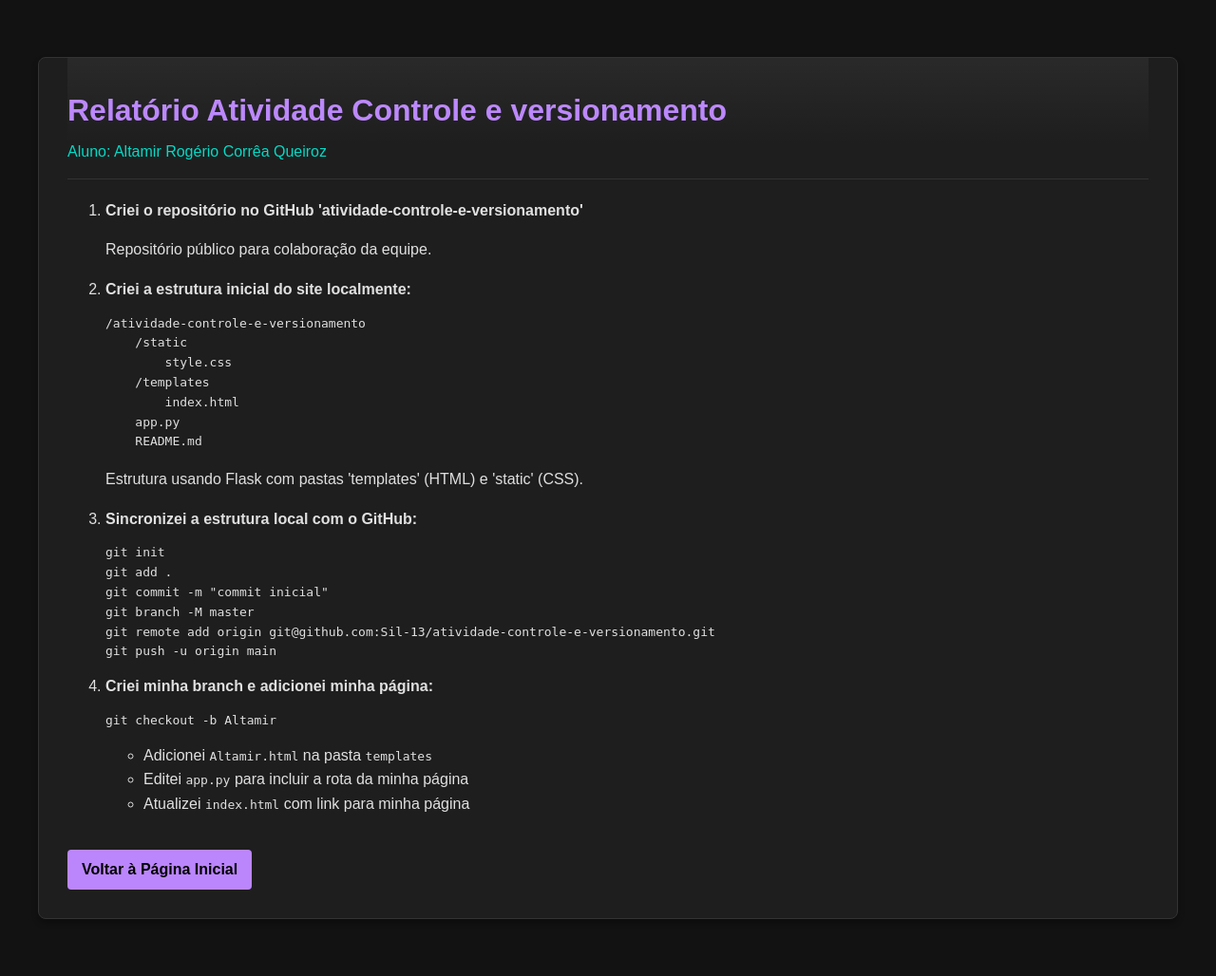
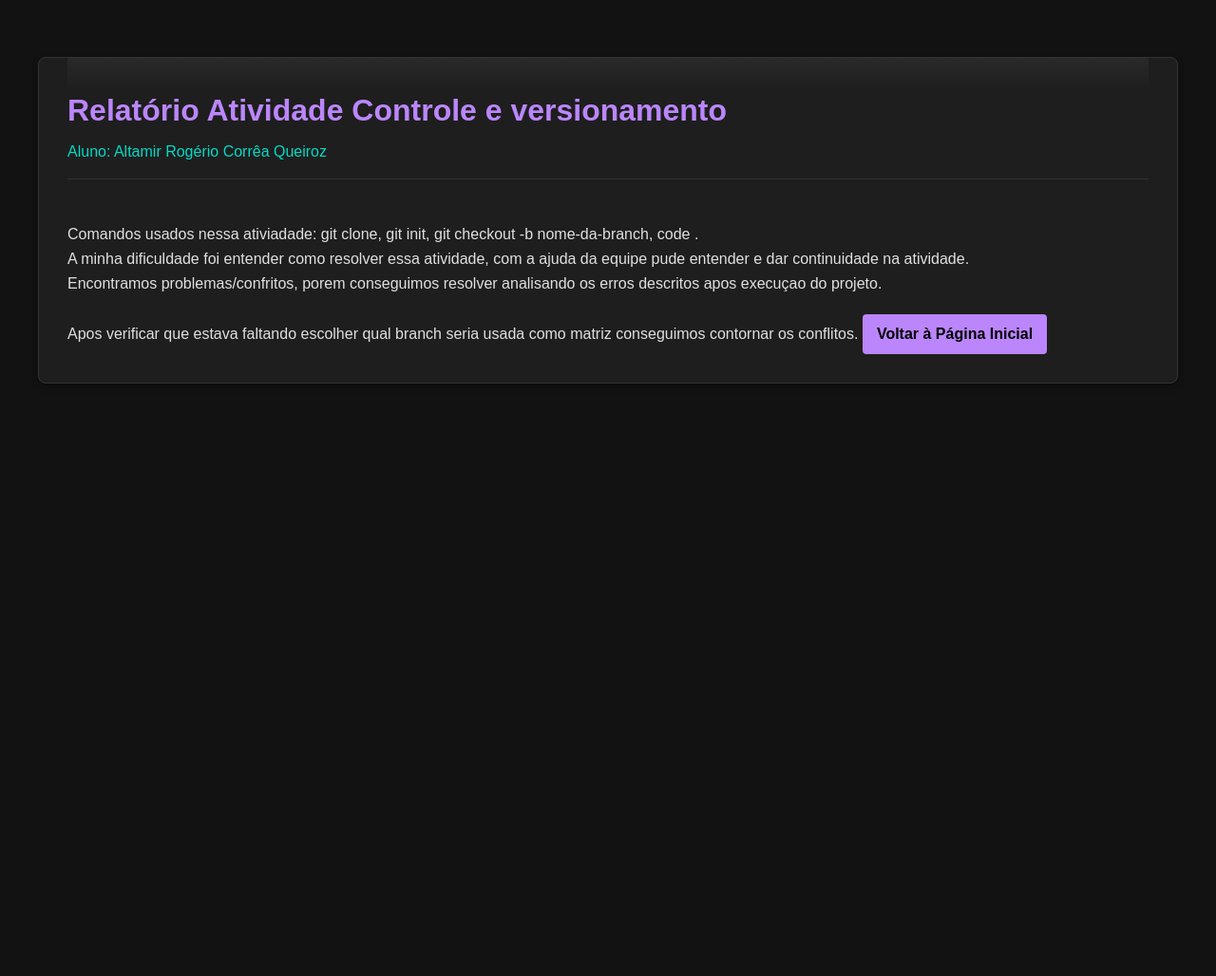
Before and after one commit to Sil-13/atividade-controle-e-versionamento, a Flask app: page /Altamir in a window 1280 px wide. Shown: the whole page at 95% size. After the commit the page ends 404 px from the top, so only its background shows below. Run offline with Flask 3, Linux system fonts and the light colour scheme.

Commit message:
Relatorio final

```diff
--- a/app.py
+++ b/app.py
@@ -15,7 +15,7 @@ def glecia():
     return render_template('glecia.html')
 
 @app.route('/Altamir')
-def aluno3():
+def Altamir():
     return render_template('Altamir.html')
 
 if __name__ == '__main__':
--- a/templates/Altamir.html
+++ b/templates/Altamir.html
@@ -15,44 +15,11 @@
             </div>
 
 
-  <ol class="report-list">
-                <li>
-                    <strong>Criei o repositório no GitHub 'atividade-controle-e-versionamento'</strong>
-                    <p>Repositório público para colaboração da equipe.</p>
-                </li>
+ <br>Comandos usados nessa ativiadade: git clone, git init, git checkout -b nome-da-branch, code .
+ <br>A minha dificuldade foi entender como resolver essa atividade, com a ajuda da equipe pude entender e dar continuidade na atividade.
+ <br>Encontramos problemas/confritos, porem conseguimos resolver analisando os erros descritos apos execuçao do projeto.
+ <br>Apos verificar que estava faltando escolher qual branch seria usada como matriz conseguimos contornar os conflitos.
 
-                <li>
-                    <strong>Criei a estrutura inicial do site localmente:</strong>
-                    <pre><code>/atividade-controle-e-versionamento
-    /static
-        style.css
-    /templates
-        index.html
-    app.py
-    README.md</code></pre>
-                    <p>Estrutura usando Flask com pastas 'templates' (HTML) e 'static' (CSS).</p>
-                </li>
-
-                <li>
-                    <strong>Sincronizei a estrutura local com o GitHub:</strong>
-                    <pre><code>git init
-git add .
-git commit -m "commit inicial"
-git branch -M master
-git remote add origin git@github.com:Sil-13/atividade-controle-e-versionamento.git
-git push -u origin main</code></pre>
-                </li>
-
-                <li>
-                    <strong>Criei minha branch e adicionei minha página:</strong>
-                    <pre><code>git checkout -b Altamir</code></pre>
-                    <ul>
-                        <li>Adicionei <code>Altamir.html</code> na pasta <code>templates</code></li>
-                        <li>Editei <code>app.py</code> para incluir a rota da minha página</li>
-                        <li>Atualizei <code>index.html</code> com link para minha página</li>
-                    </ul>
-                </li>
-            </ol>
 
 
             <a href="/" class="back-button">Voltar à Página Inicial</a>
--- a/templates/index.html
+++ b/templates/index.html
@@ -17,7 +17,7 @@
             <ul class="page-list">
                 <li><a href="/glecia">Relatório do Glecia</a></li>
                 <li><a href="/silvano">Relatório Silvano</a></li>
-                <li><a href="/Altamir">Relatório do Aluno 3</a></li>
+                <li><a href="/Altamir">Relatório Altamir</a></li>
             </ul>
         </div>
     </div>
```
